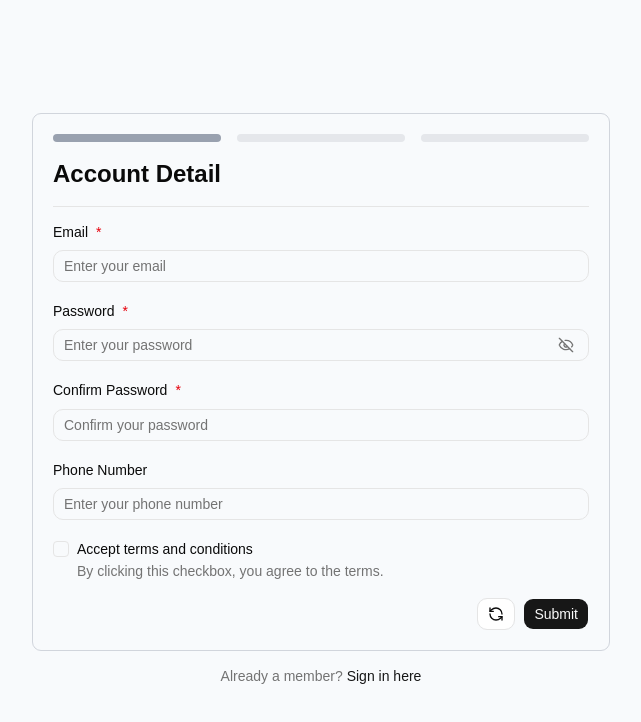
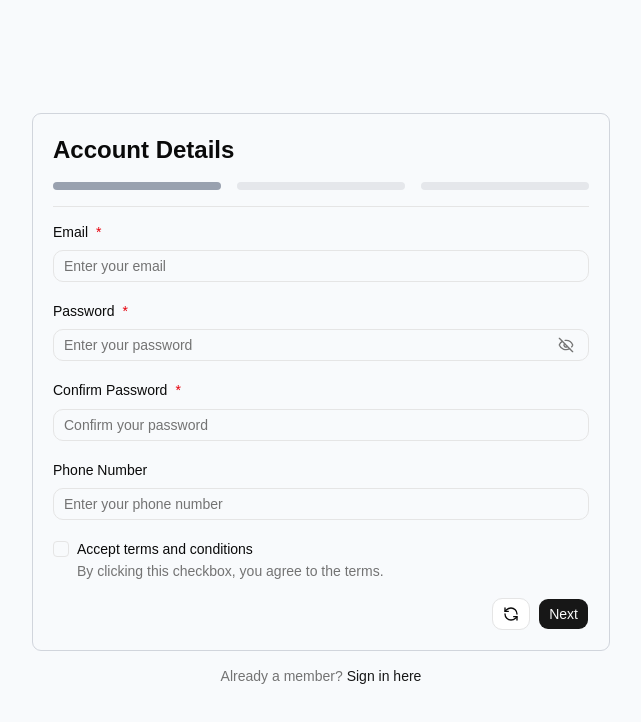
Before and after one commit to Himanshu-Sorathiya-Simform/LMS-07-SIGNIN-SIGNUP, a React (Vite) app: page /signup in a window 1280 px wide. Shown: the top 722 px of the page, without its empty margins (319-960 px from the left). Built offline with nearby package versions, Linux system fonts and the light colour scheme.

Commit message:
add individual fields reset

```diff
--- a/src/features/auth/SignupForm.tsx
+++ b/src/features/auth/SignupForm.tsx
@@ -5,7 +5,7 @@ import { type SignupSchema, signupSchema } from "@/schemas/SignupSchema.ts";
 import { getInitialSignupDetails } from "@/utils/sessionStorageUtils.ts";
 import { zodResolver } from "@hookform/resolvers/zod";
 import { RefreshCcw } from "lucide-react";
-import { useEffect, useState } from "react";
+import { useState } from "react";
 import { useForm } from "react-hook-form";
 import { Link, useNavigate } from "react-router";
 import Stepper from "../../components/Stepper.tsx";
@@ -22,15 +22,13 @@ const FormSteps: Array<Array<keyof SignupSchema>> = [
 function SignupForm() {
 	const navigate = useNavigate();
 
-	const [currentStep, setCurrentStep] = useState(() => {
-		const savedStep = sessionStorage.getItem("signup_step");
+	const [currentStep, setCurrentStep] = useState(0);
 
-		return savedStep ? Number(savedStep) : 0;
-	});
-
-	useEffect(() => {
-		sessionStorage.setItem("signup_step", currentStep.toString());
-	}, [currentStep]);
+	const { control, register, formState, trigger, resetField } =
+		useForm<SignupSchema>({
+			resolver: zodResolver(signupSchema),
+			defaultValues: getInitialSignupDetails(),
+		});
 
 	async function nextStep(e: React.MouseEvent<HTMLButtonElement>) {
 		e.preventDefault();
@@ -38,7 +36,7 @@ function SignupForm() {
 		const valid = await trigger(FormSteps[currentStep]);
 
 		if (valid && currentStep === FormSteps.length - 1) {
-			navigate("/profile");
+			navigate("/signin");
 		}
 
 		if (valid && currentStep < FormSteps.length - 1) {
@@ -52,24 +50,25 @@ function SignupForm() {
 		if (currentStep > 0) setCurrentStep((prev) => prev - 1);
 	}
 
-	const { control, register, formState, trigger } = useForm<SignupSchema>({
-		resolver: zodResolver(signupSchema),
-		defaultValues: getInitialSignupDetails(),
-	});
+	function handleReset(e: React.MouseEvent<HTMLButtonElement>) {
+		e.preventDefault();
+
+		FormSteps[currentStep]?.forEach((field) => resetField(field));
+	}
 
 	return (
 		<>
 			<div className="flex flex-col gap-4 rounded-md p-5 outline-1 outline-gray-300">
+				<h2 className="text-2xl font-bold">
+					{currentStep === 0 && "Account Details"}
+					{currentStep === 1 && "Personal Details"}
+					{currentStep === 2 && "Address Details"}
+				</h2>
+
 				<Stepper
 					currentStep={currentStep}
 					maxStep={3}
 				/>
-
-				<h2 className="text-2xl font-bold">
-					{currentStep === 0 && "Account Detail"}
-					{currentStep === 1 && "Personal Detail"}
-					{currentStep === 2 && "Address Detail"}
-				</h2>
 
 				<Separator />
 
@@ -109,11 +108,12 @@ function SignupForm() {
 						type="button"
 						variant="outline"
 						className="ml-auto"
+						onClick={handleReset}
 					>
 						<RefreshCcw />
 					</Button>
 
-					{currentStep === FormSteps.length - 1 ?
+					{currentStep !== FormSteps.length - 1 ?
 						<Button
 							type="button"
 							onClick={nextStep}
```
